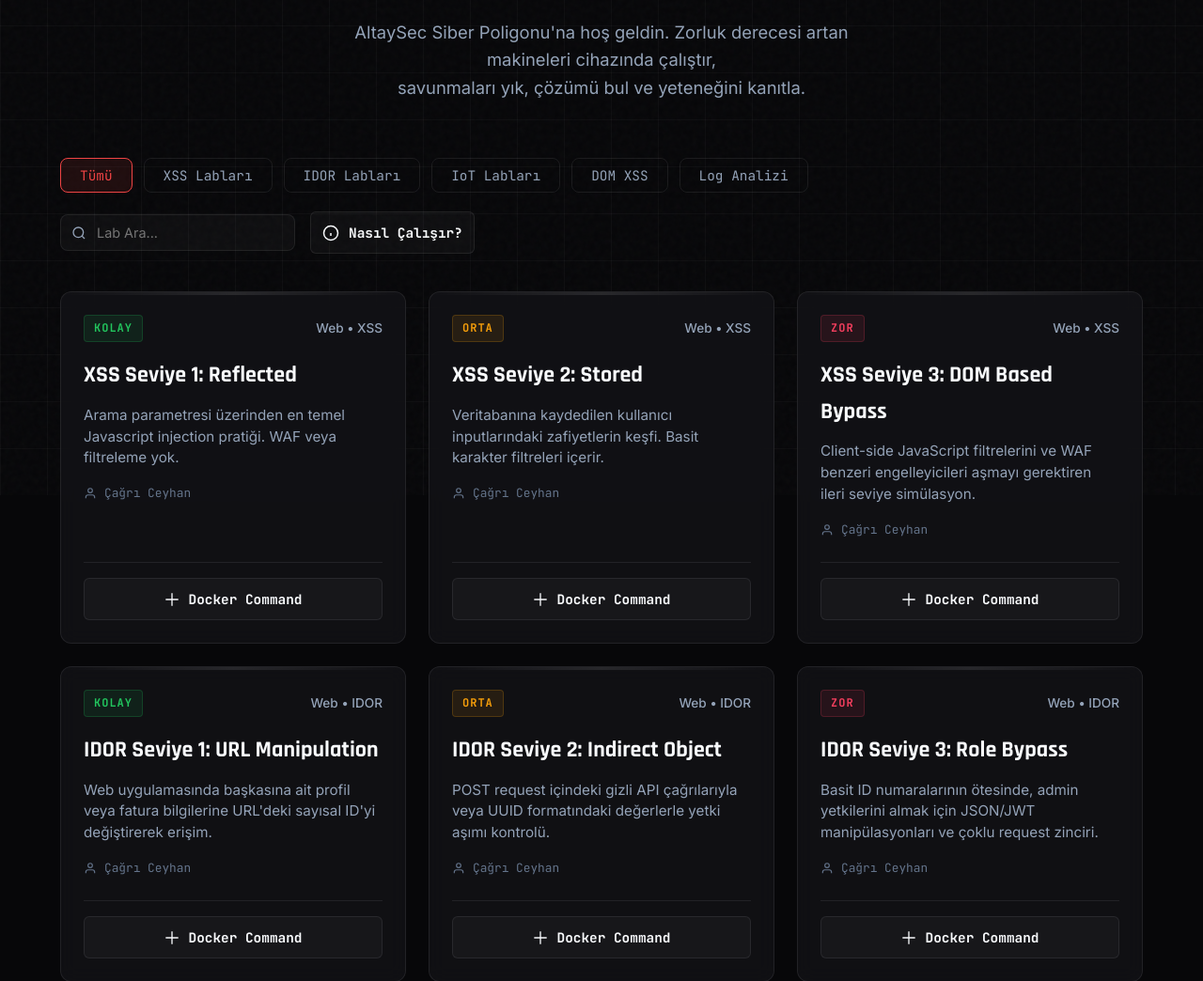
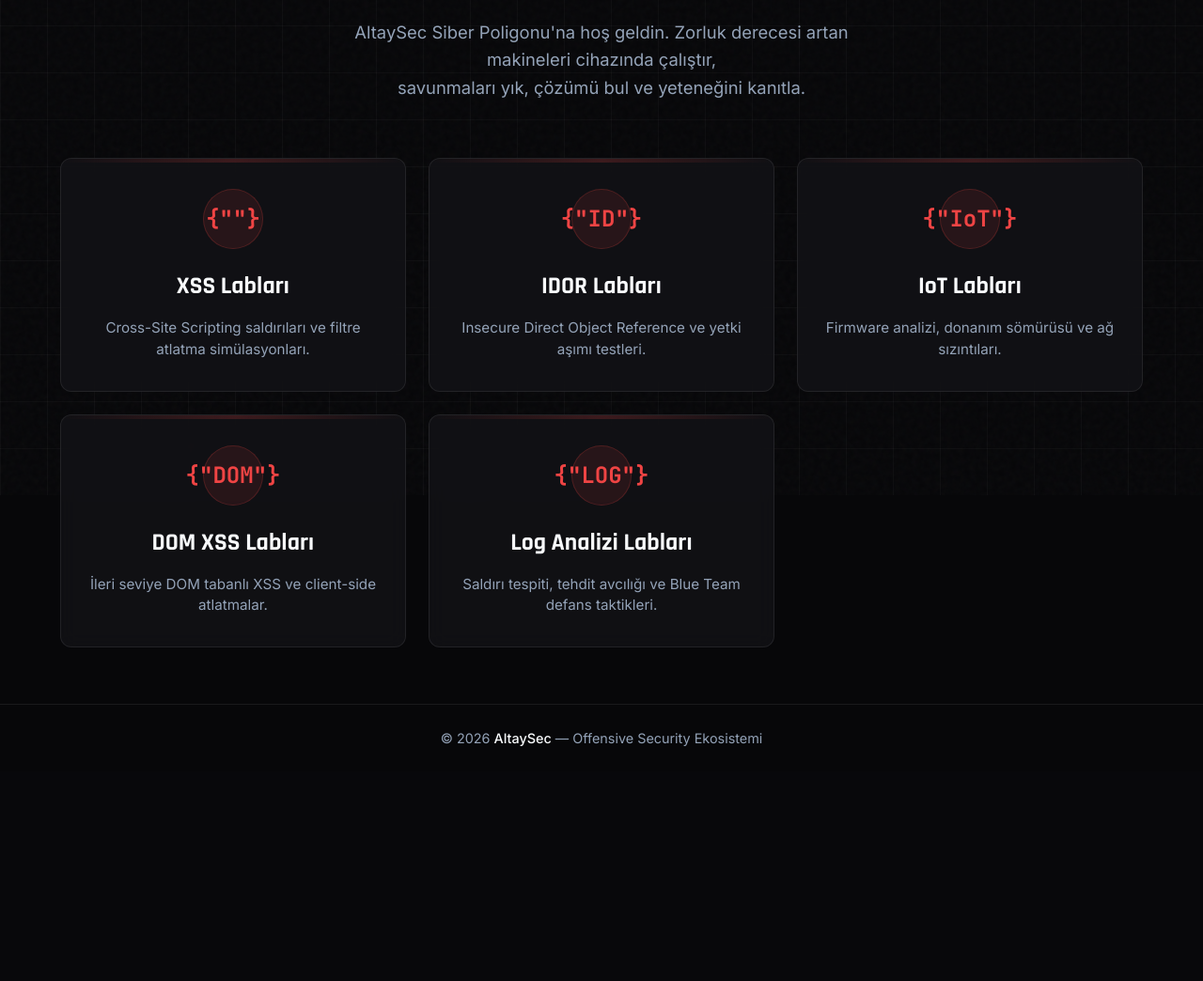
Before and after one commit to fevziegeyurtsevenler/labs.altaysec.com.tr, a PHP site: page / in a window 1280 px wide. Shown: the part 273-1317 px from the top of the page at 94% size. After the commit the page ends 1067 px from the top, so only its background shows below. Run offline with PHP 8.4, Linux system fonts and the light colour scheme.

Commit message:
style(ui): redesign labs portal to show category folders first instead of full lab list

```diff
--- a/index.html
+++ b/index.html
@@ -76,8 +76,45 @@
         </section>
 
         <section class="labs-section">
+            <!-- Categories Grid -->
+            <div class="categories-grid" id="categoriesGrid">
+                <div class="category-card" data-target="xss">
+                    <div class="cat-icon">{"</>"}</div>
+                    <h3>XSS Labları</h3>
+                    <p>Cross-Site Scripting saldırıları ve filtre atlatma simülasyonları.</p>
+                </div>
+                <div class="category-card" data-target="idor">
+                    <div class="cat-icon">{"ID"}</div>
+                    <h3>IDOR Labları</h3>
+                    <p>Insecure Direct Object Reference ve yetki aşımı testleri.</p>
+                </div>
+                <div class="category-card" data-target="iot">
+                    <div class="cat-icon">{"IoT"}</div>
+                    <h3>IoT Labları</h3>
+                    <p>Firmware analizi, donanım sömürüsü ve ağ sızıntıları.</p>
+                </div>
+                <div class="category-card" data-target="dom-xss">
+                    <div class="cat-icon">{"DOM"}</div>
+                    <h3>DOM XSS Labları</h3>
+                    <p>İleri seviye DOM tabanlı XSS ve client-side atlatmalar.</p>
+                </div>
+                <div class="category-card" data-target="log">
+                    <div class="cat-icon">{"LOG"}</div>
+                    <h3>Log Analizi Labları</h3>
+                    <p>Saldırı tespiti, tehdit avcılığı ve Blue Team defans taktikleri.</p>
+                </div>
+            </div>
+
+            <!-- Labs View Container (Initially Hidden) -->
+            <div class="labs-view" id="labsView" style="display: none;">
+                <button class="btn info-btn" id="backToCategoriesBtn" style="margin-bottom: 24px; max-width: 250px;">
+                    <svg width="18" height="18" viewBox="0 0 24 24" fill="none" stroke="currentColor" stroke-width="2"><path d="M19 12H5"></path><path d="M12 19l-7-7 7-7"></path></svg>
+                    Kategorilere Dön
+                </button>
+
                 <div class="controls-container">
-                <div class="filters" id="filterContainer">
+                    <div class="filters" id="filterContainer" style="display:none;">
+                        <!-- Filters are hidden in this view but kept for JS compatibility -->
                         <button class="filter-btn active" data-filter="all">Tümü</button>
                         <button class="filter-btn" data-filter="xss">XSS Labları</button>
                         <button class="filter-btn" data-filter="idor">IDOR Labları</button>
@@ -86,7 +123,7 @@
                         <button class="filter-btn" data-filter="log">Log Analizi</button>
                     </div>
 
-                <div class="actions-group">
+                    <div class="actions-group" style="width: 100%; justify-content: space-between;">
                         <div class="search-box">
                             <svg width="16" height="16" viewBox="0 0 24 24" fill="none" stroke="currentColor" stroke-width="2"><circle cx="11" cy="11" r="8"></circle><line x1="21" y1="21" x2="16.65" y2="16.65"></line></svg>
                             <input type="text" id="searchInput" placeholder="Lab Ara...">
@@ -486,6 +523,7 @@
                 </div>
 
             </div>
+            </div> <!-- labs-view ends -->
         </section>
     </main>
 
--- a/script.js
+++ b/script.js
@@ -6,6 +6,11 @@ document.addEventListener('DOMContentLoaded', () => {
 
     // Filtering & Searching Logic
     const searchInput = document.getElementById('searchInput');
+
+    const categoriesGrid = document.getElementById('categoriesGrid');
+    const labsView = document.getElementById('labsView');
+    const backToCategoriesBtn = document.getElementById('backToCategoriesBtn');
+    const categoryCards = document.querySelectorAll('.category-card');
 
     function filterLabs() {
         const activeFilter = document.querySelector('.filter-btn.active').getAttribute('data-filter');
@@ -25,6 +30,30 @@ document.addEventListener('DOMContentLoaded', () => {
             }
         });
     }
+
+    categoryCards.forEach(card => {
+        card.addEventListener('click', () => {
+            const targetFilter = card.getAttribute('data-target');
+
+            // Set active filter
+            filterBtns.forEach(b => b.classList.remove('active'));
+            const targetBtn = document.querySelector(`.filter-btn[data-filter="${targetFilter}"]`);
+            if(targetBtn) targetBtn.classList.add('active');
+
+            // Hide categories, show labs
+            categoriesGrid.style.display = 'none';
+            labsView.style.display = 'block';
+
+            // Filter
+            filterLabs();
+        });
+    });
+
+    backToCategoriesBtn.addEventListener('click', () => {
+        labsView.style.display = 'none';
+        categoriesGrid.style.display = 'grid'; // because it uses CSS grid
+        searchInput.value = ''; // Reset search
+    });
 
     filterBtns.forEach(btn => {
         btn.addEventListener('click', () => {
--- a/styles.css
+++ b/styles.css
@@ -279,6 +279,73 @@ body {
     box-shadow: 0 0 15px rgba(34, 197, 94, 0.2);
 }
 
+/* Categories Grid */
+.categories-grid {
+    display: grid;
+    grid-template-columns: repeat(auto-fill, minmax(280px, 1fr));
+    gap: 24px;
+}
+
+.category-card {
+    background: var(--bg-card);
+    border: 1px solid var(--border-color);
+    border-radius: 12px;
+    padding: 32px 24px;
+    text-align: center;
+    cursor: pointer;
+    backdrop-filter: blur(10px);
+    transition: transform 0.3s ease, border-color 0.3s ease, box-shadow 0.3s ease;
+    position: relative;
+    overflow: hidden;
+}
+
+.category-card::before {
+    content: '';
+    position: absolute;
+    top: 0; left: 0; width: 100%; height: 4px;
+    background: linear-gradient(90deg, transparent, rgba(239, 68, 68, 0.2), transparent);
+    transition: background 0.3s ease;
+}
+
+.category-card:hover {
+    transform: translateY(-8px);
+    border-color: rgba(239, 68, 68, 0.5);
+    box-shadow: 0 10px 30px rgba(0,0,0,0.5), 0 0 20px rgba(239, 68, 68, 0.1);
+}
+
+.category-card:hover::before {
+    background: linear-gradient(90deg, transparent, var(--accent-red), transparent);
+}
+
+.cat-icon {
+    font-family: var(--font-mono);
+    font-size: 1.5rem;
+    font-weight: 800;
+    color: var(--accent-red);
+    background: rgba(239, 68, 68, 0.1);
+    width: 64px;
+    height: 64px;
+    border-radius: 50%;
+    display: flex;
+    align-items: center;
+    justify-content: center;
+    margin: 0 auto 20px;
+    border: 1px solid rgba(239, 68, 68, 0.2);
+}
+
+.category-card h3 {
+    font-family: var(--font-heading);
+    font-size: 1.6rem;
+    color: var(--text-primary);
+    margin-bottom: 12px;
+}
+
+.category-card p {
+    color: var(--text-secondary);
+    font-size: 0.95rem;
+    line-height: 1.5;
+}
+
 /* Lab Grid */
 .lab-grid {
     display: grid;
```
Lines whose indentation alone changed are shown as unchanged.
